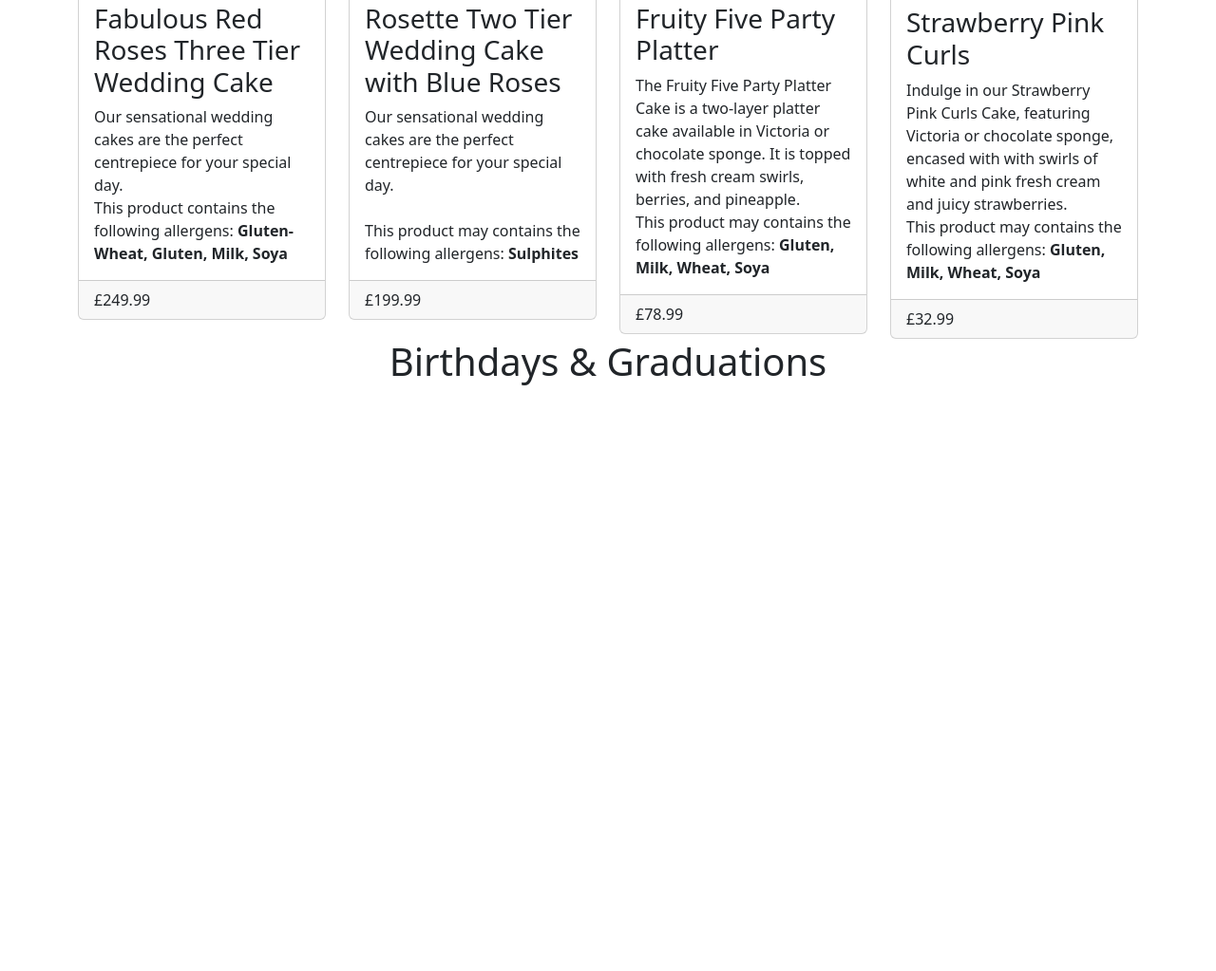
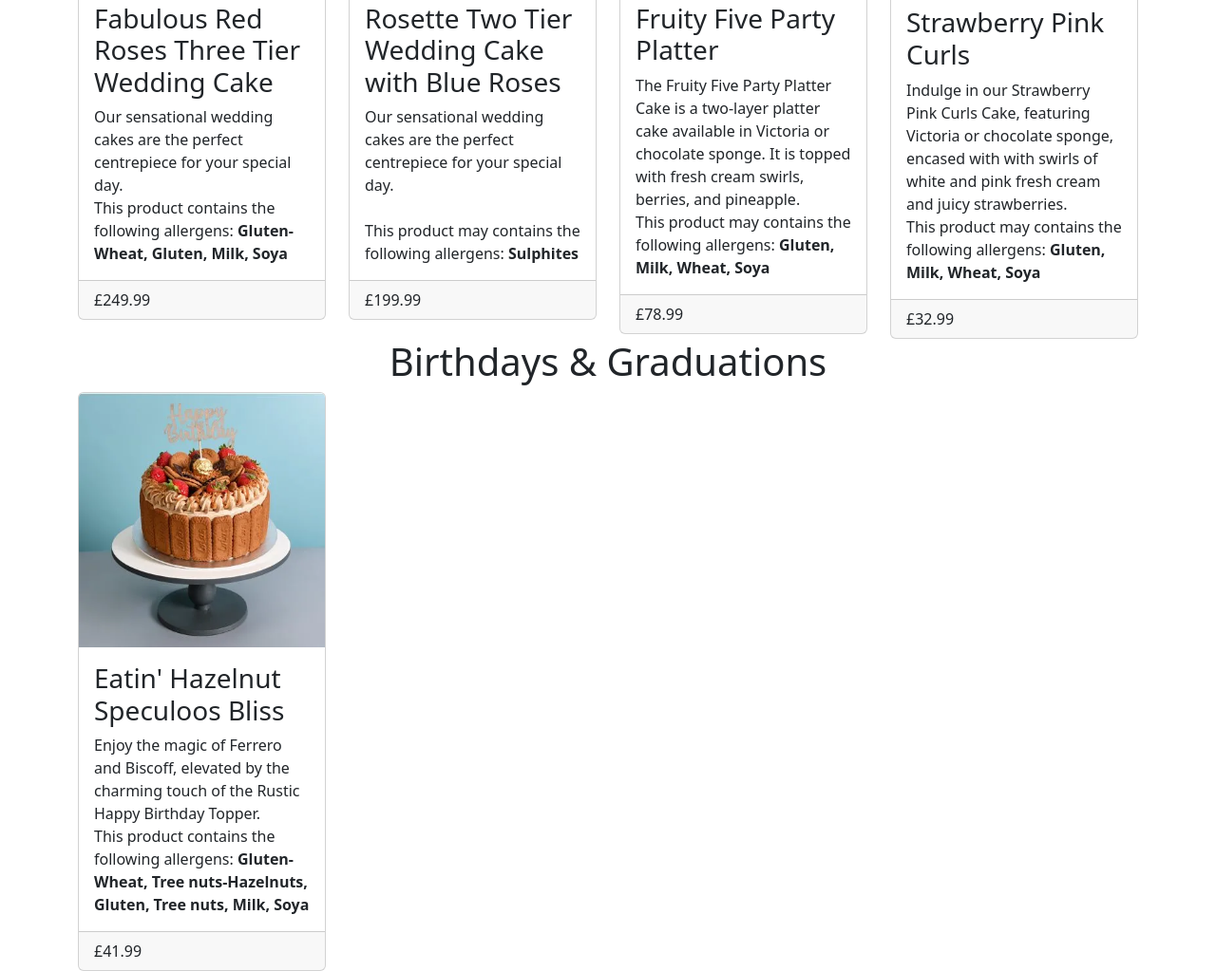
Before and after one commit to abi19x/sweet-world, a plain HTML site: page index.html in a window 1280 px wide. Shown: the part 832-1855 px from the top of the page at 95% size. Before the commit the page ends 1245 px from the top, so only its background shows below. Drawn offline with nearby package versions, Linux system fonts and the light colour scheme.

Commit message:
Added the first card in the birthdays section of the home page

```diff
--- a/assets/css/style.css
+++ b/assets/css/style.css
@@ -18,3 +18,5 @@ body {
 
 /* Main */
 /* Weddings & Anniversaries */
+
+/* birthdays & graduations */
--- a/index.html
+++ b/index.html
@@ -121,7 +121,7 @@
   <!-- The main element will hold all key sections of the home page.  -->
   <main>
     <!-- Weddings & anniversaries section -->
-    <section id="services" class="container section">
+    <section id="weddings&anniversaries" class="container section wedding">
       <div class="row">
         <div class="col-12 text-center">
           <h2 class="display-6">Weddings & Anniversaries</h2>
@@ -202,12 +202,29 @@
       </section>
 
       <!-- Birthdays & Graduations section-->
-      <section id="events" class="container section">
+      <section id="birthdays&graduations" class="container section">
         <div class="row">
           <div class="col-12 text-center">
             <h2 class="display-6">Birthdays & Graduations</h2>
           </div>
 
+          <div class="col-12 col-md-6 col-xl-3">
+            <div class="card">
+                <img src="assets/images/sw-birthday-1.webp" class="card-img-top"
+                    alt="Round hazelnut birthday cake">
+                <div class="card-body">
+                    <h3 class="card-title sub-heading-color">Eatin' Hazelnut Speculoos Bliss</h3>
+                    <p class="card-text">
+                      Enjoy the magic of Ferrero and Biscoff, elevated by the charming touch of the Rustic Happy Birthday Topper.
+                      <br>
+                      This product contains the following allergens: <strong>Gluten-Wheat, Tree nuts-Hazelnuts, Gluten, Tree nuts, Milk, Soya</strong>
+                    </p>
+                </div>
+                <div class="card-footer">
+                    <p class="mb-0">£41.99</p>
+                </div>
+            </div>
+        </div>
 
           </div>
         </section>
```
Also changed, not shown: assets/images/sw-birthday-1.webp (added), assets/images/sw-birthday-2.webp (added), assets/images/sw-graduation-1.webp (added), assets/images/sw-graduation-2.webp (added).
